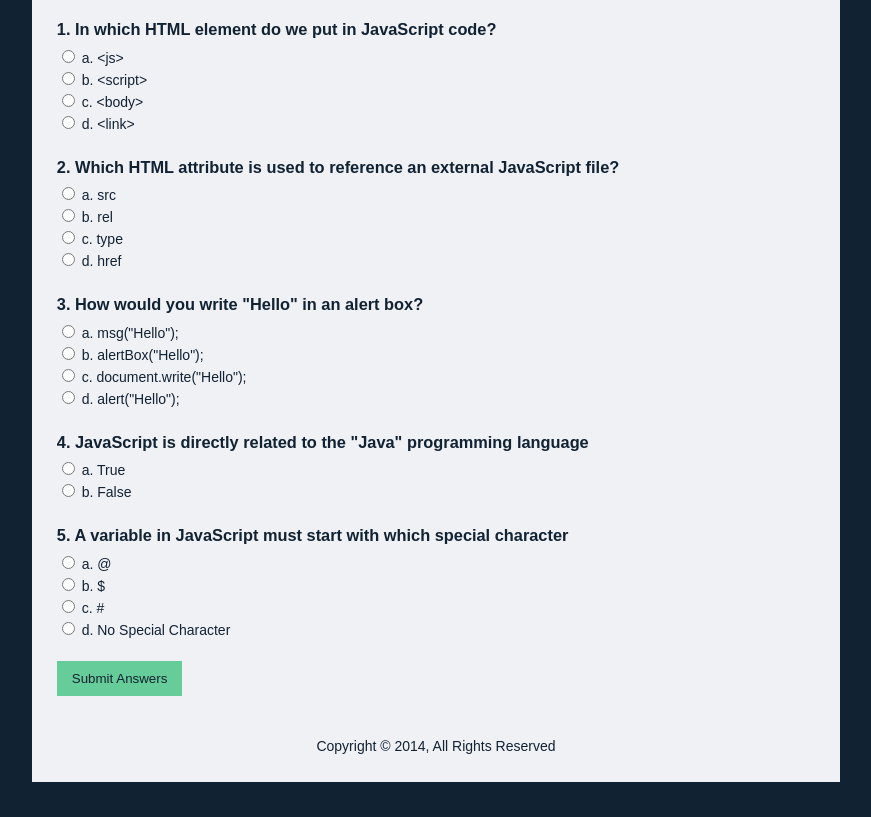
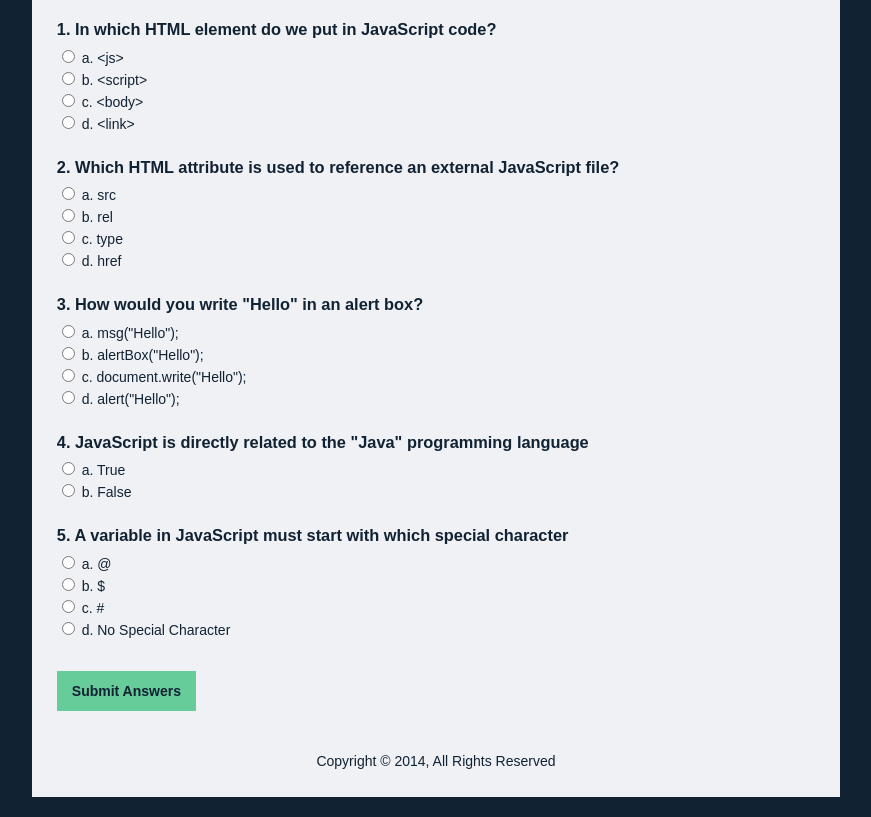
Before and after one commit to tohnich/simple-javascript-quiz, a plain HTML site: page index.html in a window 1280 px wide. Shown: the part 131-948 px from the top of the page, without its empty margins (204-1075 px from the left). Drawn offline with Linux system fonts and the light colour scheme.

Commit message:
Edited form submit button styles

```diff
--- a/css/global.css
+++ b/css/global.css
@@ -77,8 +77,10 @@ footer {
 input[type='submit'] {
     background-color: #66CC99;
     color: #112233;
-    padding: 10px 15px;
-    margin-top: 20px;
+    font-size: 1em;
+    font-weight: bold;
+    padding: 12px 15px;
+    margin-top: 30px;
     border: 0;
     cursor: pointer;
 }
```
